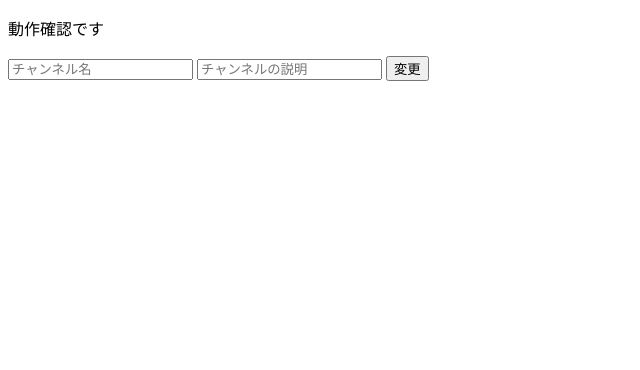
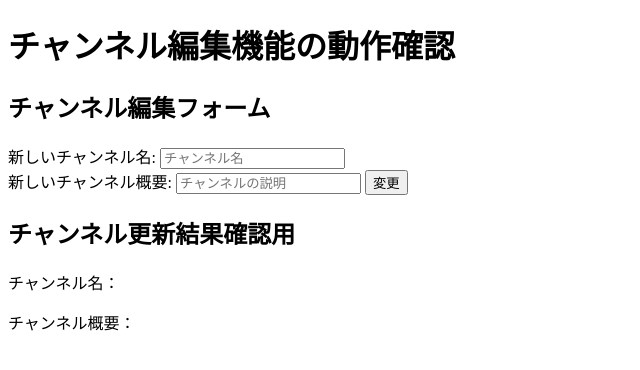
Before and after one commit to Winter-Hackathon-teamG/TeamG_Chatapp, a Flask app: template templates/detail.html in a window 1280 px wide. Shown: the top 370 px of the page, without its empty margins (0-640 px from the left). Run offline with Flask 2, Linux system fonts and the light colour scheme; the template is opened without the code that fills it, so the values that code supplies are empty.

Commit message:
チャンネル編集機能修正＆動作確認済み #4

```diff
--- a/app.py
+++ b/app.py
@@ -54,9 +54,6 @@ def add_channel():
         error = '既に同じチャンネルが存在しています'
         return render_template('error/error.html', error_message=error)
 
-if __name__ == '__main__':
-    app.run(debug=True)
-
 # チャンネル編集機能
 @app.route('/update_channel', methods=['POST'])
 def update_channel():
@@ -86,8 +83,39 @@ def update_channel():
     channel_name = request.form.get('channel-title')
     channel_description = request.form.get('channel-description')
 
+    #! 仮uid
+    uid = '970af84c-dd40-47ff-af23-282b72b7cca8'
     dbConnect.updateChannel(uid, channel_name, channel_description, cid)
     channel = dbConnect.getChannelById(cid)
     #! メッセージ機能作成までコメントアウト
     # messages = dbConnect.getMessageAll(cid)
-    return render_template('detail.html', messages=messages, channel=channel, uid=uid)
+    return render_template('detail.html', channel=channel, uid=uid) #! messagesを追加
+
+# メッセージ一覧画面（チャンネル編集機能用にチャンネル名とチャンネル概要のみ表示する画面）
+@app.route('/detail/<cid>')
+def detail(cid):
+    """ ユーザーID
+
+    ユーザーIDをセッションから取得してuidに代入
+    ユーザーIDが無ければログインページへリダイレクト
+    """
+    #! ユーザー機能作成までコメントアウト
+    # uid = session.get('uid')
+    # if uid is None:
+    #     return redirect('/login')
+
+    """ メッセージ一覧画面
+
+    URLよりチャンネルIDを取得→cidに代入
+    データベースから該当するcidのチャンネルを取得
+    （！コメントアウト　データベースから全てのメッセージを取得）
+    メッセージ一覧画面を表示
+    """
+    cid = cid
+    channel = dbConnect.getChannelById(cid)
+    #! メッセージ機能作成までコメントアウト
+    # messages = dbConnect.getMessageAll(cid)
+    return render_template('detail.html', channel=channel) #! messages,uidを追加
+
+if __name__ == '__main__':
+    app.run(debug=True)
--- a/models.py
+++ b/models.py
@@ -85,7 +85,7 @@ class dbConnect:
             cur.close()
 
     # 引数で渡したチャンネルIDに該当するチャンネルを取得
-    def getChannelByID(cid):
+    def getChannelById(cid):
         """
         MySQLにDBクラスで定義した接続用メソッドを使用して接続
         カーソルを作成→curへ代入
--- a/templates/detail.html
+++ b/templates/detail.html
@@ -7,27 +7,31 @@
     <title>チャンネル編集機能テスト</title>
 </head>
 <body>
-    <p>動作確認です</p>
+    <h1>チャンネル編集機能の動作確認</h1>
     <!-- チャンネル編集フォーム -->
+    <h2>チャンネル編集フォーム</h2>
     <form action="/update_channel" method="POST">
+        <label for="channel-title"> 新しいチャンネル名:</label>
         <input
           type="text"
           placeholder="チャンネル名"
           name="channel-title"
         />
+        <br>
+        <label for="channel-title">新しいチャンネル概要:</label>
         <input
           type="text"
           placeholder="チャンネルの説明"
           name="channel-description"
         />
         <input type="hidden" name='cid' value='{{ channel.id }}'>
-          <button>変更</button>
+        <button>変更</button>
       </form>
     <!-- チャンネル更新結果が反映されているかの確認用 -->
-    <ul>
-    {% for channel in channels %}
-        <li>{{ channel.name }} : {{ channel.abstract }}</li>
-    {% endfor %}
-    </ul>
+    <h2>チャンネル更新結果確認用</h2>
+     <p>チャンネル名：{{ channel.name }}</p>
+     <p>チャンネル概要：{{ channel.abstract }}</p>
+
+
 </body>
 </html>
```
